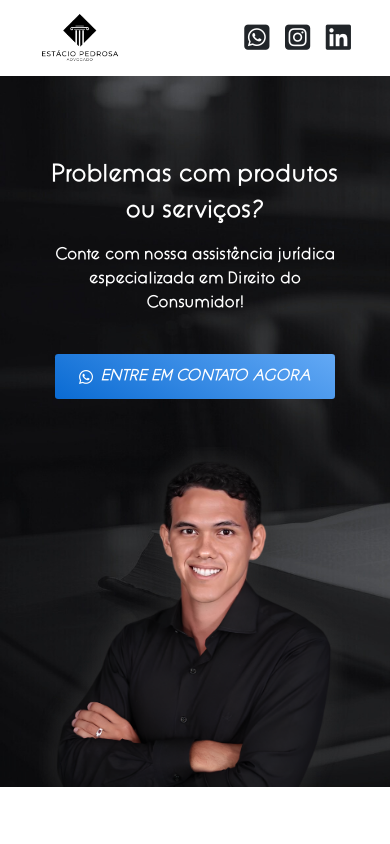
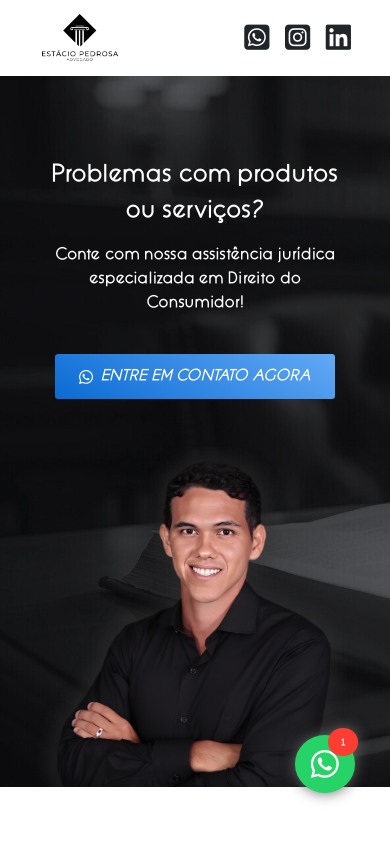
Before and after one commit to gabrielsoarespebr/estacio-pedrosa-advogado, an Angular app: page /home in a window 390 px wide. Shown: the top 844 px of the page. Built offline with nearby package versions, Linux system fonts and the light colour scheme.

Commit message:
feat: WhatsApp button

```diff
--- a/src/app/pages/home/home.component.css
+++ b/src/app/pages/home/home.component.css
@@ -7,7 +7,7 @@
   border-radius: 0.2rem;
 
   bottom: 3rem;
-  right: 3rem;
+  left: 3rem;
 
   width: 3rem;
   height: 3rem;
@@ -29,12 +29,62 @@
   }
 }
 
+#whatsappFixedIcon {
+  position: fixed;
+
+  right: 2.9rem;
+  bottom: 1.8rem;
+
+  font-size: 3.5rem;
+
+  color: white;
+
+  background-color: #25d366;
+
+  padding: 0.8rem 1rem;
+
+  border-radius: 50%;
+
+  filter: drop-shadow(0 0 7px rgb(104, 104, 104));
+
+  transition: ease-in-out 0.5s;
+
+  &:hover {
+    background-color: #22bf5b;
+
+    transform: scale(1.1);
+  }
+}
+
+#whatsappFixedIcon:after {
+  content: "1";
+  background-color: #fd3d31;
+
+  border-radius: 50%;
+
+  padding: 0.6rem 0.8rem;
+
+  font-size: 25%;
+
+  position: absolute;
+
+  top: -0.8vh;
+  right: -0.8vw;
+}
+
 @media screen and (max-width: 768px) {
   #scrollUpButton {
     bottom: 3.5rem;
-    right: 1.5rem;
+    left: 1.5rem;
 
     width: 2rem;
     height: 2rem;
   }
+
+  #whatsappFixedIcon {
+    right: 2.2rem;
+    bottom: 3.2rem;
+
+    font-size: 2rem;
+  }
 }
--- a/src/app/pages/home/home.component.html
+++ b/src/app/pages/home/home.component.html
@@ -8,7 +8,17 @@
     <p class="m-0">Dr. Estácio Pedrosa • OAB/PE 62.540</p>
     <p class="m-0">Todos os direitos reservados</p>
   </footer>
+
   <a id="scrollUpButton" href="#header" *ngIf="showBackToTop">
     <i class="fa-solid fa-chevron-up"></i>
   </a>
+
+  <a
+  href="https://api.whatsapp.com/send/?phone=558193222174&text&type=phone_number&app_absent=0"
+  target="_blank"
+  aria-label="Entrar em contato pelo WhatsApp"
+  title="Entrar em contato pelo WhatsApp"
+>
+  <i class="fa-brands fa-whatsapp" id="whatsappFixedIcon"></i>
+</a>
 </main>
```
